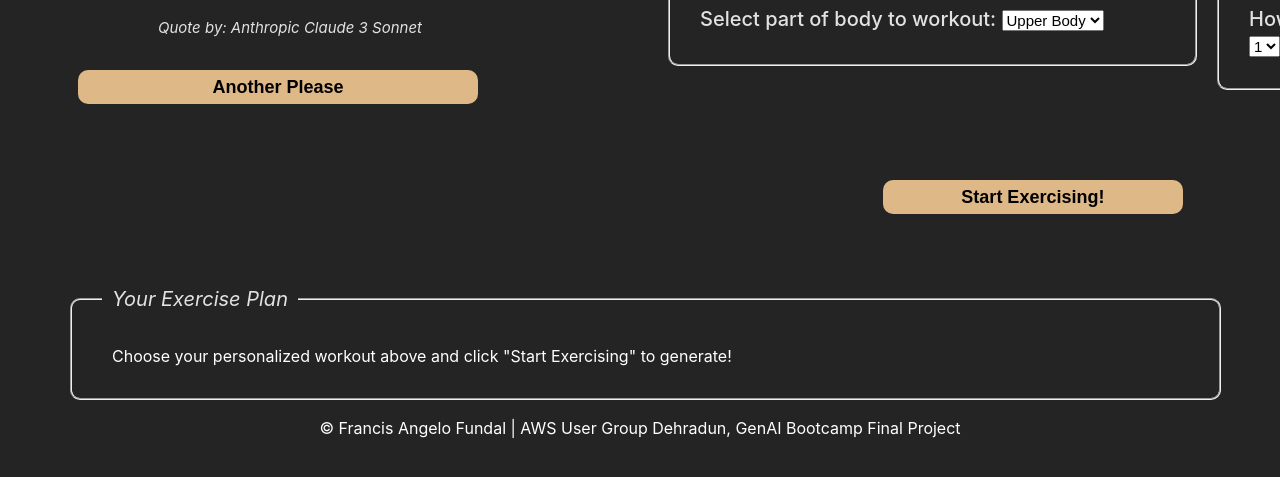
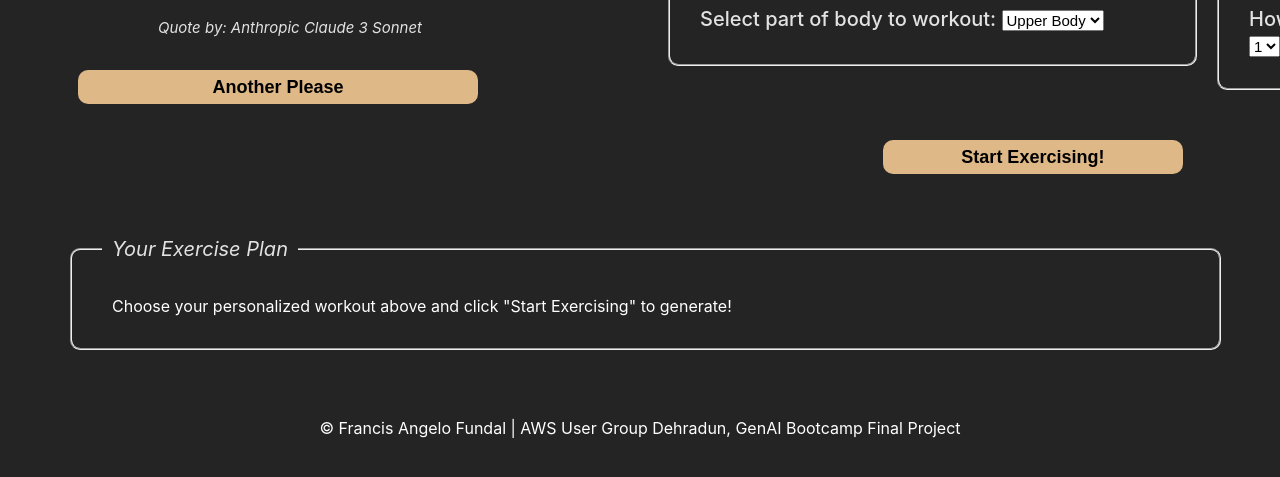
Before and after one commit to peuransiseu/WorkITOut, a website built with Vite: page work-it-out/index.html in a window 1280 px wide. Shown: the part 371-848 px from the top of the page. Built offline with nearby package versions, Linux system fonts and the light colour scheme.

Commit message:
edited some css

```diff
--- a/work-it-out/indexStyle.css
+++ b/work-it-out/indexStyle.css
@@ -226,7 +226,7 @@ button:hover{
   #container-right button{
     position: relative;
     /* display: flex; */
-    top: 80px;
+    top: 40px;
     left: 35%;
     margin-left: 10px;
     align-items: center;
@@ -251,6 +251,7 @@ button:hover{
     width: 100%;
     color: white;
     text-align: center;
+    margin-top: 10px;
  }
 
 
@@ -286,6 +287,7 @@ button:hover{
     color: white;
     width: auto;
     height: auto;
+    font-weight: 400;
     /* border: 1px solid white;
     border-radius: 10px; */
   }
@@ -312,6 +314,7 @@ button:hover{
   #prompt-field{
     position: relative;
     display: flex;
+    bottom: 50px;
     left: 60px;
     width: 86%;
     align-items: center;
```
